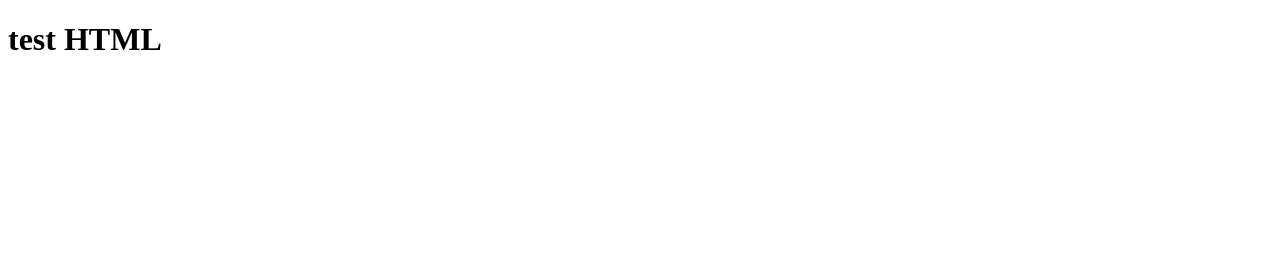
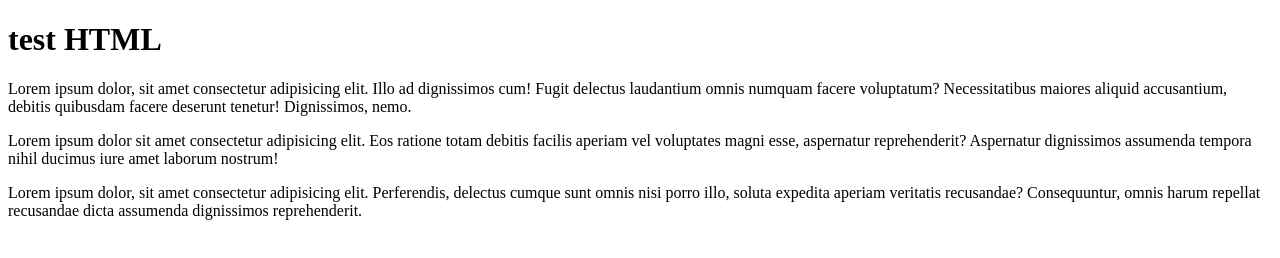
Before and after one commit to ponochka-coder/testHTML, a plain HTML site: page index.html in a window 1280 px wide. Drawn offline with Linux system fonts and the light colour scheme.

Commit message:
new commit

```diff
--- a/index.html
+++ b/index.html
@@ -7,5 +7,10 @@
 </head>
 <body>
     <h1>test HTML</h1>
+    <section>
+        <p>Lorem ipsum dolor, sit amet consectetur adipisicing elit. Illo ad dignissimos cum! Fugit delectus laudantium omnis numquam facere voluptatum? Necessitatibus maiores aliquid accusantium, debitis quibusdam facere deserunt tenetur! Dignissimos, nemo.</p>
+        <p>Lorem ipsum dolor sit amet consectetur adipisicing elit. Eos ratione totam debitis facilis aperiam vel voluptates magni esse, aspernatur reprehenderit? Aspernatur dignissimos assumenda tempora nihil ducimus iure amet laborum nostrum!</p>
+        <p>Lorem ipsum dolor, sit amet consectetur adipisicing elit. Perferendis, delectus cumque sunt omnis nisi porro illo, soluta expedita aperiam veritatis recusandae? Consequuntur, omnis harum repellat recusandae dicta assumenda dignissimos reprehenderit.</p>
+    </section>
 </body>
 </html>
```
Also changed, not shown: style.css (added).
